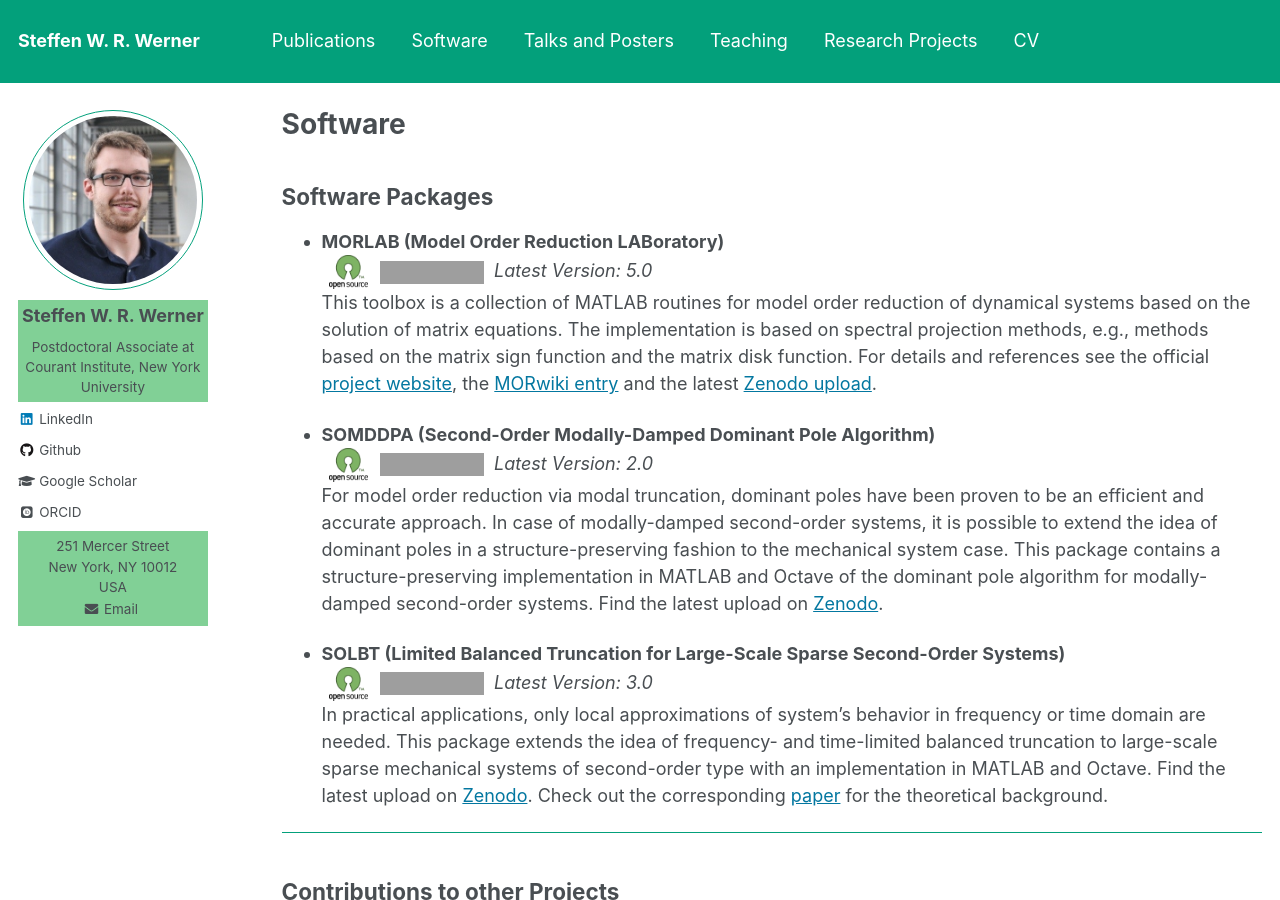
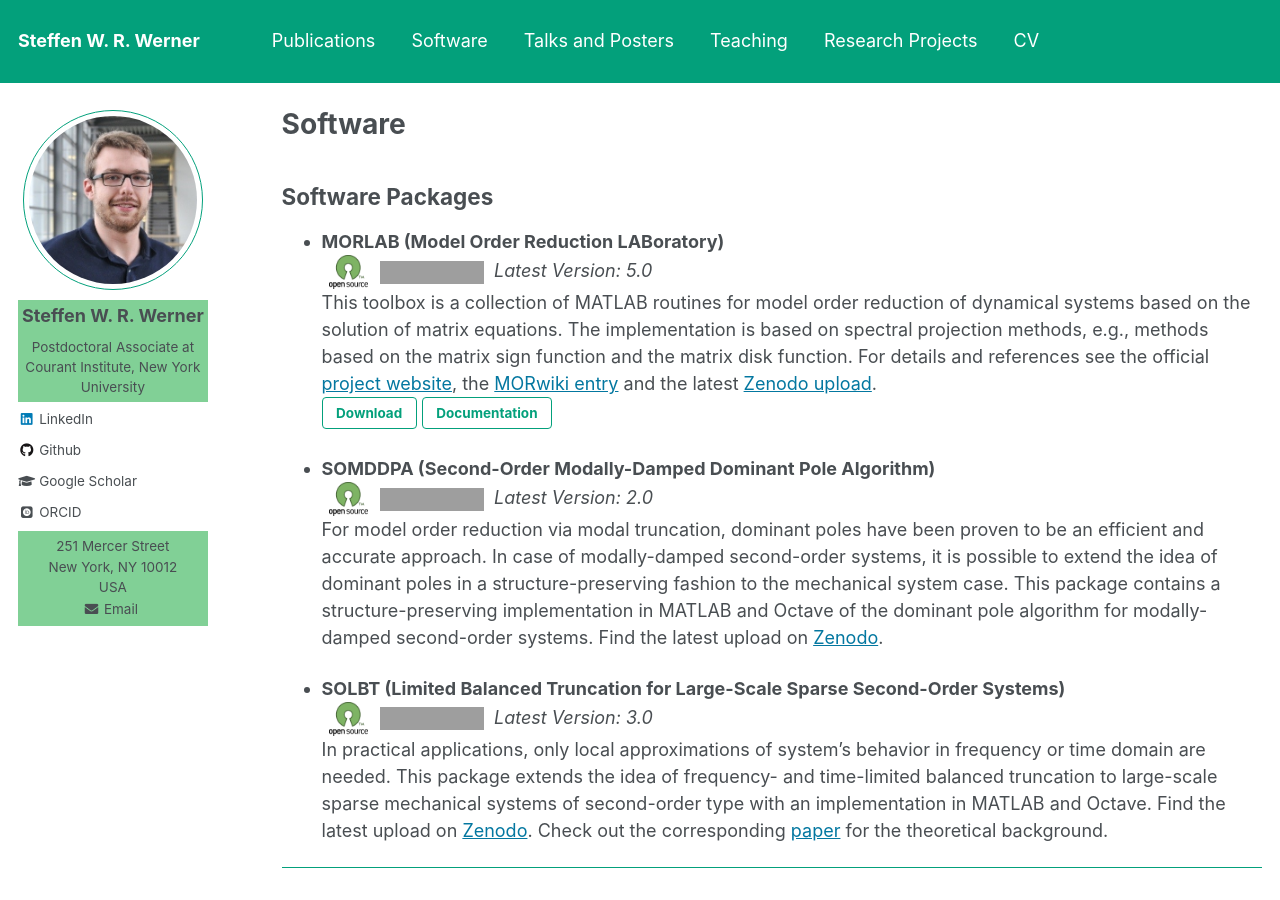
Before and after one commit to ninsteve/ninsteve.github.io, a Jekyll site: the page built from _pages/software.md, in a window 1280 px wide and 900 px high. Built offline with Jekyll 4.4.1, drawn with Linux system fonts in a browser that asks for light colours; nearby versions of some CDN libraries; some web fonts are replaced; formulas are drawn with MathJax 3; grey boxes are pictures that could not be loaded.

Commit message:
Added first buttons for software.

```diff
--- a/_pages/software.md
+++ b/_pages/software.md
@@ -31,7 +31,11 @@ author_profile: true
   the <a target="_blank"
   href="https://morwiki.mpi-magdeburg.mpg.de/morwiki/index.php/MORLAB">MORwiki
   entry</a> and the latest <a target="_blank"
-  href="https://doi.org/10.5281/zenodo.842658">Zenodo upload</a>.
+  href="https://doi.org/10.5281/zenodo.842658">Zenodo upload</a>.<br/>
+  <a target="blank_" href="https://doi.org/10.5281/zenodo.842658">
+  <button class="btn btn--inverse">Download</button></a>
+  <a target="blank_" href="https://doi.org/10.1007/978-3-030-72983-7_19">
+  <button class="btn btn--inverse">Documentation</button></a>
 
 * **SOMDDPA (Second-Order Modally-Damped Dominant Pole Algorithm)**<br/>
   <a target ="_blank"
```
